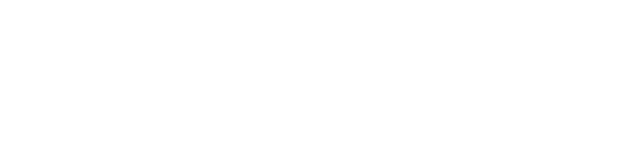
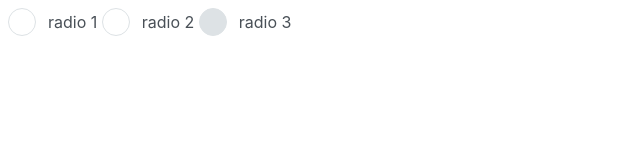
Before and after one commit to vkoragin/htmlcss-20220811_viktor02, a website: page 07-lection5/02-radio/index.html in a window 1280 px wide. Shown: the whole page, without its empty margins (0-640 px from the left). Drawn offline with Linux system fonts and the light colour scheme; files whose address does not match are found by name; a web font is replaced by a local one.

Commit message:
add radio to lec5

```diff
--- a/07-lection5/02-radio/index.html
+++ b/07-lection5/02-radio/index.html
@@ -6,6 +6,32 @@
         <link rel="stylesheet" href="./radio.css">
     </head>
     <body>
-
+        <label class="radio">
+            <input type="radio" class="radio__input" name="radio" value="1">
+            <div class="radio__state">
+                <div class="radio__control">
+                    <div class="radio__icon"></div>
+                </div>
+                <div class="radio__label">radio 1</div>
+            </div>
+        </label>
+        <label class="radio">
+            <input type="radio" class="radio__input" name="radio" value="2">
+            <div class="radio__state">
+                <div class="radio__control">
+                    <div class="radio__icon"></div>
+                </div>
+                <div class="radio__label">radio 2</div>
+            </div>
+        </label>
+        <label class="radio">
+            <input type="radio" class="radio__input" name="radio" value="3" disabled>
+            <div class="radio__state">
+                <div class="radio__control">
+                    <div class="radio__icon"></div>
+                </div>
+                <div class="radio__label">radio 3</div>
+            </div>
+        </label>
     </body>
 </html>
--- a/07-lection5/02-radio/radio.css
+++ b/07-lection5/02-radio/radio.css
@@ -0,0 +1,62 @@
+.radio {
+  display: inline-block;
+}
+
+.radio__state {
+  display: flex;
+  align-items: center;
+  gap: 12px;
+  cursor: pointer;
+}
+
+.radio__control {
+  box-sizing: border-box;
+  width: 28px;
+  height: 28px;
+  background: var(--white);
+  border: 1px solid var(--grey-2);
+  border-radius: 14px;
+  position: relative;
+}
+
+.radio__input {
+  position: absolute;
+  outline: none;
+  clip: rect(0, 0, 0, 0);
+}
+
+.radio__icon {
+  width: 18px;
+  height: 18px;
+  border-radius: 14px;
+  position: absolute;
+  background: var(--white);
+  top: 50%;
+  left: 50%;
+  transform: translate(-50%, -50%);
+}
+
+.radio__label {
+  font: normal 400 16px/24px 'Inter';
+  color: var(--grey-4);
+}
+
+.radio__input:checked~.radio__state .radio__control {
+  border-color: var(--blue);
+}
+
+.radio__input:checked~.radio__state .radio__icon {
+  background: var(--blue);
+}
+
+.radio__input:focus~.radio__state .radio__label {
+  text-decoration: underline;
+}
+
+.radio__input:disabled~.radio__state .radio__control {
+  background: var(--grey-2);
+}
+
+.radio__input:disabled~.radio__state .radio__icon {
+  background: var(---grey-2);
+}
```
